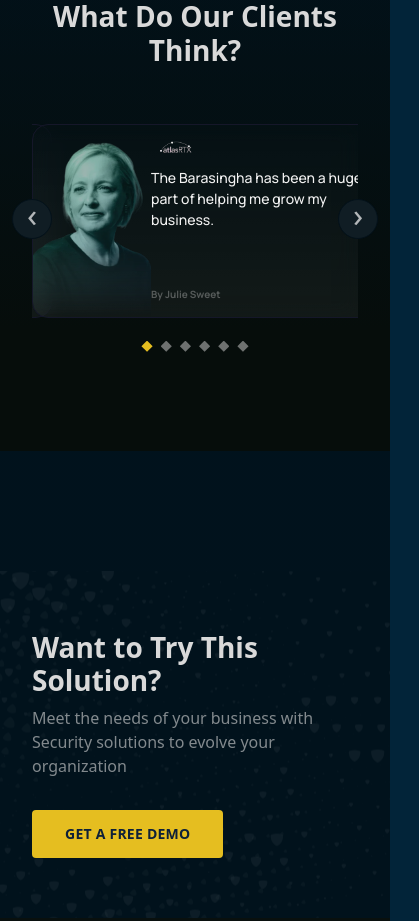
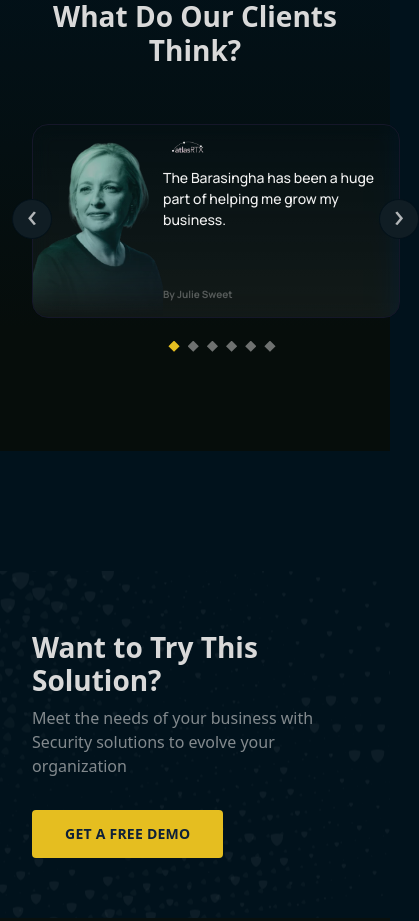
Before and after one commit to hiTushar/barasingha, a React (Create React App) app: page /productspage in a window 390 px wide. Shown: the part 7340-8261 px from the top of the page, 419 px wide, since content can reach past the window. Built offline with nearby package versions, Linux system fonts and the light colour scheme; the HTML template or start-up script is replaced by a standard one.

Commit message:
Fix Audience card carousel gap

```diff
--- a/src/components/pages/Common/Audience/Audience.scss
+++ b/src/components/pages/Common/Audience/Audience.scss
@@ -1,19 +1,31 @@
 .audiences_container {
    padding: 88px 0;
    background: linear-gradient(180deg, rgba(6, 13, 11, 0.00) 0%, #060D0B 78.54%);
+   .products_carousel {
+      max-width: 1200px;
+      width: 100%;
+      margin-top: 3.5rem;
+   }
 
    @media screen and (max-width: 767px) {
       margin-block: 120px;
+      .products_carousel {
+         width: 380px !important;
+      }
    }
+}
 
-   .products_carousel {
-      margin-top: 3.5rem;
+.owl-item {
+   width: 33%;
+
+   @media screen and (max-width: 767px) {
+      width: 100%;
    }
 }
 
 .audience-card {
    display: flex;
-   width: 387px !important;
+   // width: 33%;
    height:194px;
    border-radius: 16px;
    border: 1px solid #151729;
@@ -23,10 +35,10 @@
       rgba(255, 255, 255, 0.07) 140.9%
    );
    backdrop-filter: blur(10px);
-   margin-right: 24px;
+   margin-right: 12px;
    overflow: hidden;
-   @media screen and (max-width: 768px) {
-      width:356px !important;
+   @media screen and (max-width: 767px) {
+      // width: 100%;
    }
    .left_content {
       position: relative;
@@ -134,7 +146,7 @@
          top:75px;
       }
       .owl-nav .owl-next {
-         right: -20px;
+         right: -7px;
          top: 75px;
       }
 }
```
